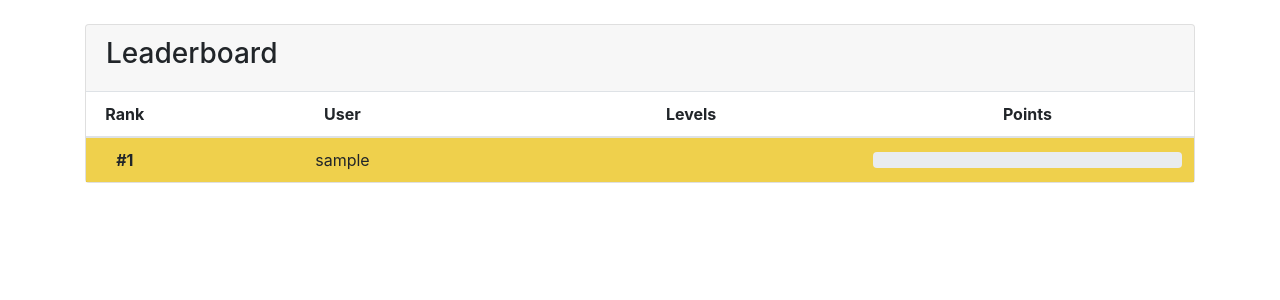
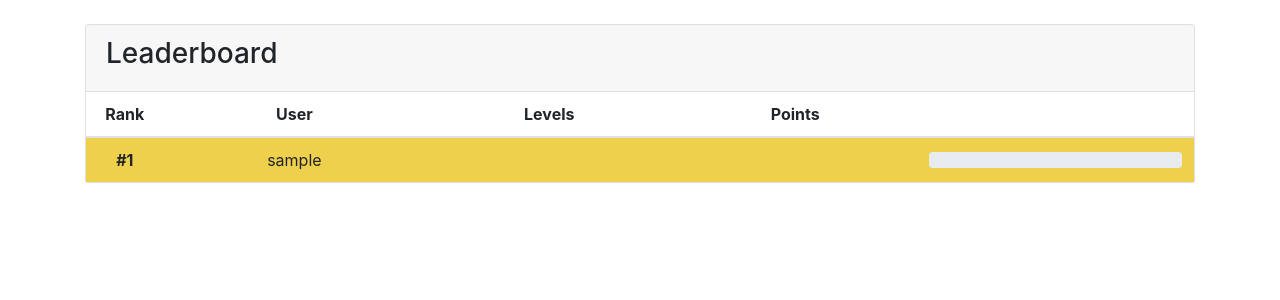
Before and after one commit to Roukanken42/rush-hour-web, a Django app: template puzzle/templates/puzzle/leaderboard.html in a window 1280 px wide. Shown: the part 56-356 px from the top of the page. Run offline with Django 3.2, Linux system fonts and the light colour scheme; the template is opened without the code that fills it: values that come from a table or form of the project are taken from there, others are empty; the visitor is signed in with stand-in values (Sample User, id 1); data comes from the database, SQL or seed files in the repository; some libraries are stand-ins or nearby versions.

Commit message:
Changed leaderboard template

```diff
--- a/puzzle/templates/puzzle/leaderboard.html
+++ b/puzzle/templates/puzzle/leaderboard.html
@@ -40,6 +40,7 @@
             <th class="center">Levels</th>
             {# <th>Points</th> #}
             <th class="center">Points</th>
+            <th style="width: 25%" class="center"></th>
         </tr>
     </thead>
     <tbody>
@@ -49,10 +50,13 @@
             <td class="center">{{ user.username }}</td>
             <td class="center">{{ user.levels }}</td>
             <td class="center">
-                <div class="progress">
-                    <div class="progress-bar bg-success"
-                        role="progressbar" style="width: {% widthratio user.points users.0.points 100 %}%">{{ user.points|floatformat:2 }}</div>
-                </div>
+                <span>{{ user.points|floatformat:2 }}</span>
+            </td>
+            <td class="center">
+                <span class="progress">
+                    <span class="progress-bar bg-success"
+                        role="progressbar" style="width: {% widthratio user.points users.0.points 100 %}%"></span>
+                </span>
             </td>
         </tr>
     {% endfor %}
```
